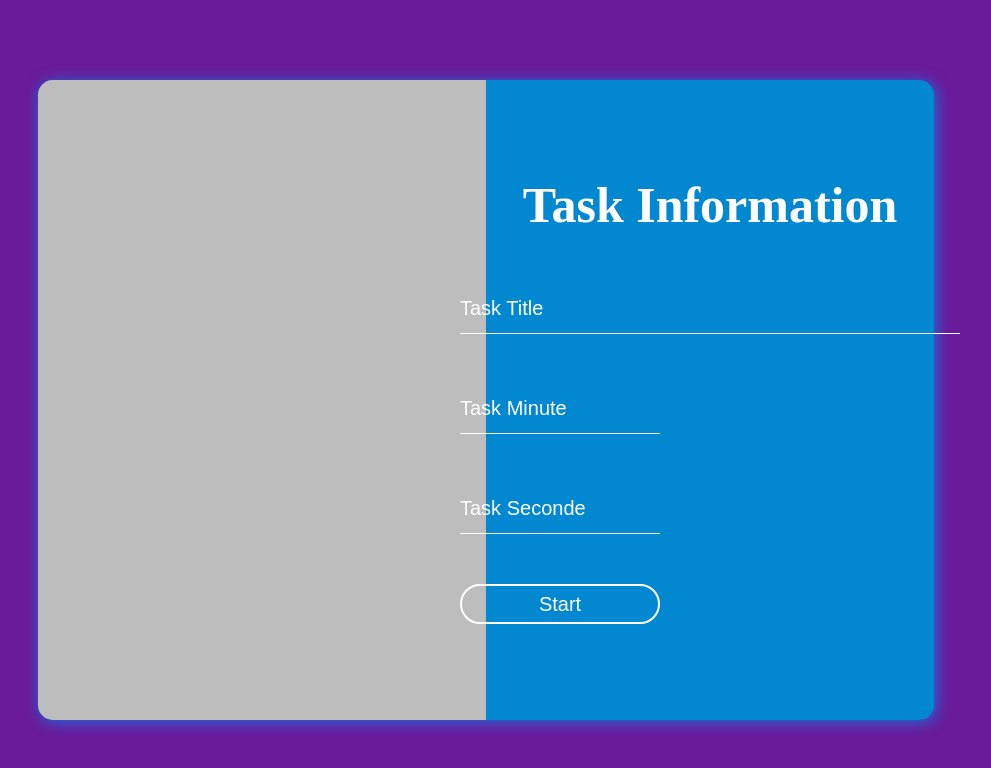
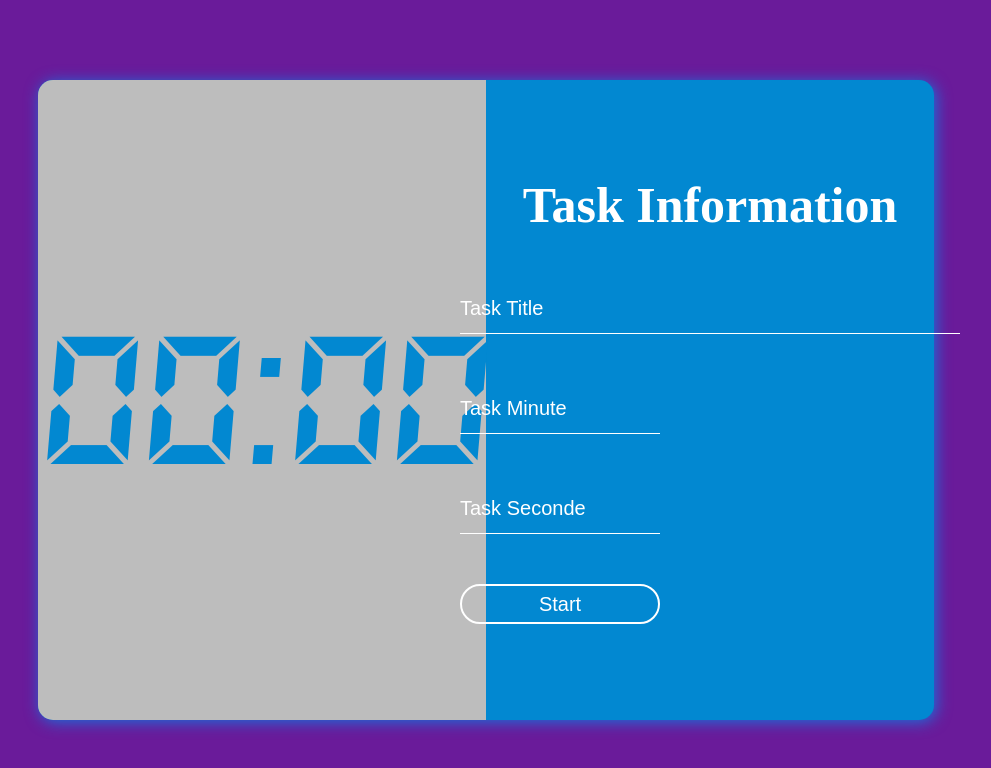
Before and after one commit to HosseinYasinzade/pomodo-timer, a plain HTML site: page index.html in a window 1280 px wide. Shown: the whole page, without its empty margins (154-1145 px from the left). Drawn offline with Linux system fonts and the light colour scheme.

Commit message:
add timer

```diff
--- a/index.html
+++ b/index.html
@@ -8,7 +8,9 @@
   </head>
   <body>
     <div class="container">
-      <div class="container_left"></div>
+      <div class="container_left">
+        <h2 class="timer">00:00</h2>
+      </div>
       <div class="container_right">
         <h2 class="form-title">Task Information</h2>
         <form action="#" class="task">
--- a/styles/style.css
+++ b/styles/style.css
@@ -1,3 +1,7 @@
+@font-face {
+  font-family: "digi";
+  src: url("../fonts/DS-DIGIT.TTF");
+}
 * {
   margin: 0;
   padding: 0;
@@ -79,3 +83,13 @@ body {
   color: #fff;
   margin-bottom: 5rem;
 }
+.container_left {
+  display: flex;
+  justify-content: center;
+  align-items: center;
+}
+.timer {
+  font-size: 20rem;
+  color: #0288d1;
+  font-family: "digi";
+}
```
Also changed, not shown: fonts/DS-DIGIT.TTF (added).
